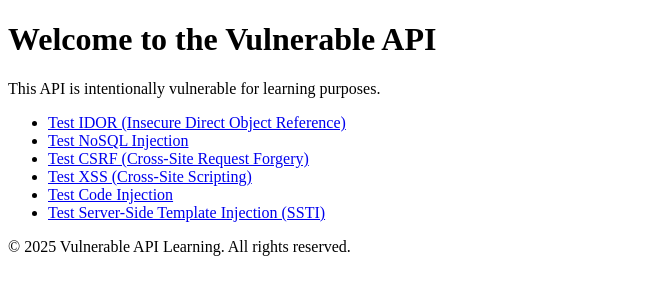
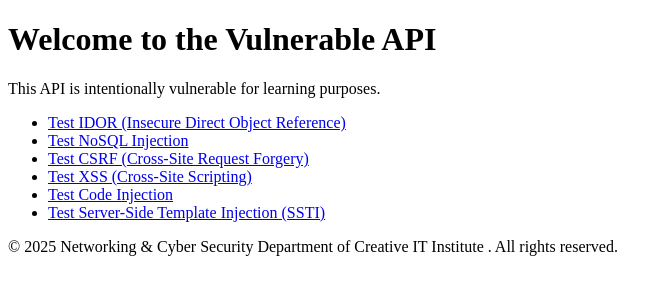
Before and after one commit to rafat1999/API-Penetration-Testing, a Flask app: page / in a window 1280 px wide. Shown: the top 300 px of the page, without its empty margins (0-668 px from the left). Run offline with Flask 2, Linux system fonts and the light colour scheme; some libraries are stand-ins or nearby versions.

Commit message:
Update index.html

```diff
--- a/templates/index.html
+++ b/templates/index.html
@@ -17,7 +17,7 @@
     </ul>
 
     <footer>
-        <p>&copy; 2025 Vulnerable API Learning. All rights reserved.</p>
+        <p>&copy; 2025 Networking & Cyber Security Department of Creative IT Institute . All rights reserved.</p>
     </footer>
 </body>
 </html>
```
